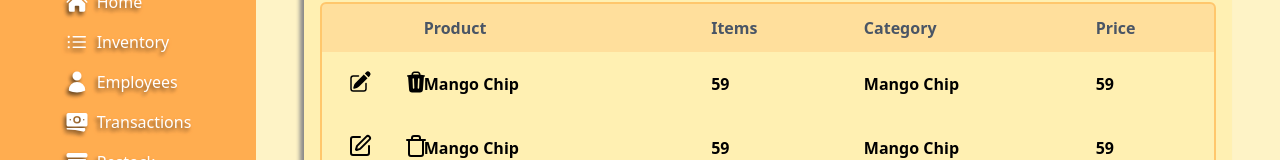
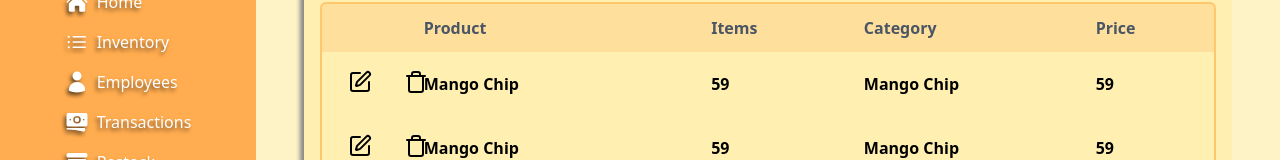
Before and after one commit to rcSabucido/melts-inventory, a React (Vite) app: page /inventory in a window 1280 px wide. Shown: the part 190-350 px from the top of the page. Built offline with nearby package versions, Linux system fonts and the light colour scheme.

Commit message:
'#7 Add comment for inset-y[]'

```diff
--- a/src/components/InventoryTable.jsx
+++ b/src/components/InventoryTable.jsx
@@ -1,5 +1,3 @@
-import { PencilSquareIcon,TrashIcon } from '@heroicons/react/24/solid';
-
 
 const InventoryTable = () => {
     return (
@@ -26,11 +24,44 @@ const InventoryTable = () => {
         <tbody>
           <tr>
             <div>
-            <TrashIcon
-            fill=''
-            strokeWidth={1.5}
-            class="h-6 absolute inset-y-65 left-0 w-208"/>
-            <PencilSquareIcon class="h-6 absolute inset-y-65 left-0 w-180" />
+            {/* inset-y-[+16]*/}
+            <svg
+            xmlns="http://www.w3.org/2000/svg"
+            width="24"
+            height="24"
+            viewBox="0 0 24 24"
+            fill="none"
+            stroke="#000000"
+            stroke-width="2"
+            stroke-linecap="round"
+            stroke-linejoin="round"
+            class="absolute inset-y-65 left-0 w-208">
+            <path d="M3 6h18">
+            </path>
+            <path d="M19 6v14c0 1-1 2-2 2H7c-1 0-2-1-2-2V6">
+            </path>
+            <path d="M8 6V4c0-1 1-2 2-2h4c1 0 2 1 2 2v2">
+                </path>
+            </svg>
+
+            <svg
+            xmlns="http://www.w3.org/2000/svg"
+            width="24"
+            height="24"
+            viewBox="0 0 24 24"
+            fill="none"
+            stroke="#000000"
+            stroke-width="2"
+            stroke-linecap="round"
+            stroke-linejoin="round"
+            class="absolute inset-y-65 left-0 w-180">
+            <path
+            d="M12 3H5a2 2 0 0 0-2 2v14a2 2 0 0 0 2 2h14a2 2 0 0 0 2-2v-7">
+            </path>
+            <path
+            d="M18.375 2.625a1 1 0 0 1 3 3l-9.013 9.014a2 2 0 0 1-.853.505l-2.873.84a.5.5 0 0 1-.62-.62l.84-2.873a2 2 0 0 1 .506-.852z">
+            </path>
+            </svg>
             </div>
             <th class="px-6 py-5 border-solid border-t-0">Mango Chip</th>
             <th class="px-6 py-5 border-solid border-t-0">59</th>
```
